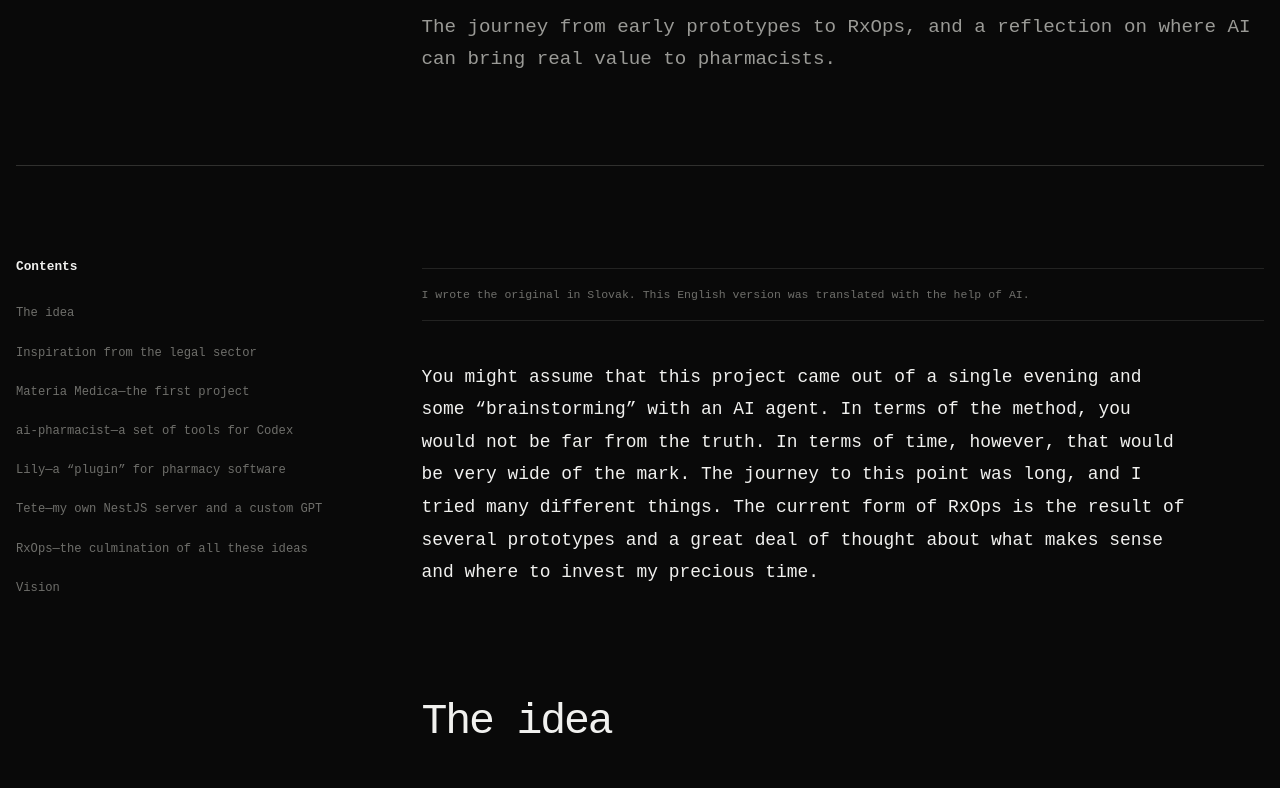
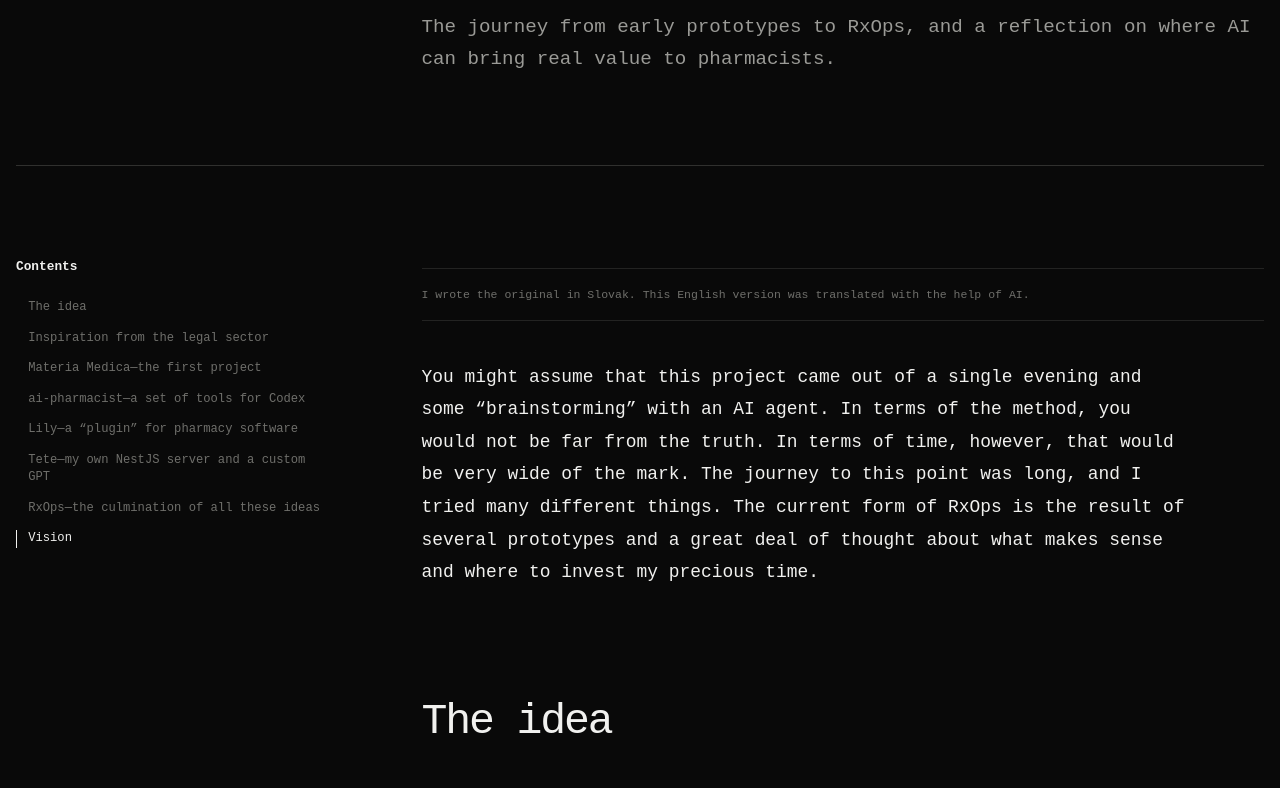
Before and after one commit to dodosaurus/jkovac-blog, a Next.js app: page /en/blog/preco-si-myslim-ze-tento-projekt-dava-zmysel in a window 1280 px wide. Shown: the part 508-1296 px from the top of the page. Built offline with nearby package versions, Linux system fonts and the light colour scheme; a web font is replaced by a local one.

Commit message:
Highlight active article section

```diff
--- a/app/globals.css
+++ b/app/globals.css
@@ -307,15 +307,24 @@
 }
 
 .toc a {
+  display: block;
+  padding-left: 0.7rem;
+  border-left: 1px solid transparent;
   color: var(--quiet);
   font-size: 0.76rem;
   line-height: 1.45;
   text-decoration: none;
+  transition: border-color 140ms ease, color 140ms ease;
 }
 
 .toc a:hover,
-.toc a:focus-visible {
+.toc a:focus-visible,
+.toc a.is-active {
   color: var(--ink);
+}
+
+.toc a.is-active {
+  border-left-color: var(--ink);
 }
 
 .article-body {
--- a/components/article-page.tsx
+++ b/components/article-page.tsx
@@ -7,6 +7,7 @@
 } from "@/lib/articles";
 import { copy, localizePath, type Locale } from "@/lib/i18n";
 import { ArticleMarkdown } from "@/components/article-markdown";
+import { ArticleToc } from "@/components/article-toc";
 import { SiteFooter } from "@/components/site-footer";
 import { SiteHeader } from "@/components/site-header";
 
@@ -35,16 +36,7 @@
         </header>
 
         <div className="article-shell article-layout">
-          <aside className="toc" aria-labelledby="contents-title">
-            <h2 id="contents-title">{text.contents}</h2>
-            <ol>
-              {article.headings[locale].map((heading) => (
-                <li key={heading.id}>
-                  <a href={`#${heading.id}`}>{heading.title}</a>
-                </li>
-              ))}
-            </ol>
-          </aside>
+          <ArticleToc headings={article.headings[locale]} title={text.contents} />
           <div>
             <p className="article-note">{text.translationNote}</p>
             <ArticleMarkdown body={article.body[locale]} />
--- /dev/null
+++ b/components/article-toc.tsx
@@ -0,0 +1,80 @@
+"use client";
+
+import { useEffect, useState } from "react";
+
+type Heading = {
+  id: string;
+  title: string;
+};
+
+export function ArticleToc({ headings, title }: { headings: Heading[]; title: string }) {
+  const [activeId, setActiveId] = useState(headings[0]?.id ?? "");
+
+  useEffect(() => {
+    const elements = headings
+      .map(({ id }) => document.getElementById(id))
+      .filter((element): element is HTMLElement => element !== null);
+
+    if (elements.length === 0) return;
+
+    let frame = 0;
+
+    const updateActiveHeading = () => {
+      const readingLine = Math.min(window.innerHeight * 0.28, 220);
+      let currentId = elements[0].id;
+
+      for (const element of elements) {
+        if (element.getBoundingClientRect().top <= readingLine) {
+          currentId = element.id;
+        } else {
+          break;
+        }
+      }
+
+      if (window.innerHeight + window.scrollY >= document.documentElement.scrollHeight - 2) {
+        currentId = elements[elements.length - 1].id;
+      }
+
+      setActiveId((previousId) => previousId === currentId ? previousId : currentId);
+      frame = 0;
+    };
+
+    const scheduleUpdate = () => {
+      if (frame === 0) frame = window.requestAnimationFrame(updateActiveHeading);
+    };
+
+    updateActiveHeading();
+    window.addEventListener("scroll", scheduleUpdate, { passive: true });
+    window.addEventListener("resize", scheduleUpdate);
+
+    return () => {
+      window.removeEventListener("scroll", scheduleUpdate);
+      window.removeEventListener("resize", scheduleUpdate);
+      if (frame !== 0) window.cancelAnimationFrame(frame);
+    };
+  }, [headings]);
+
+  return (
+    <aside className="toc" aria-labelledby="contents-title">
+      <h2 id="contents-title">{title}</h2>
+      <ol>
+        {headings.map((heading) => {
+          const isActive = heading.id === activeId;
+
+          return (
+            <li key={heading.id}>
+              <a
+                aria-current={isActive ? "location" : undefined}
+                className={isActive ? "is-active" : undefined}
+                href={`#${heading.id}`}
+                onClick={() => setActiveId(heading.id)}
+              >
+                {heading.title}
+              </a>
+            </li>
+          );
+        })}
+      </ol>
+    </aside>
+  );
+}
```
